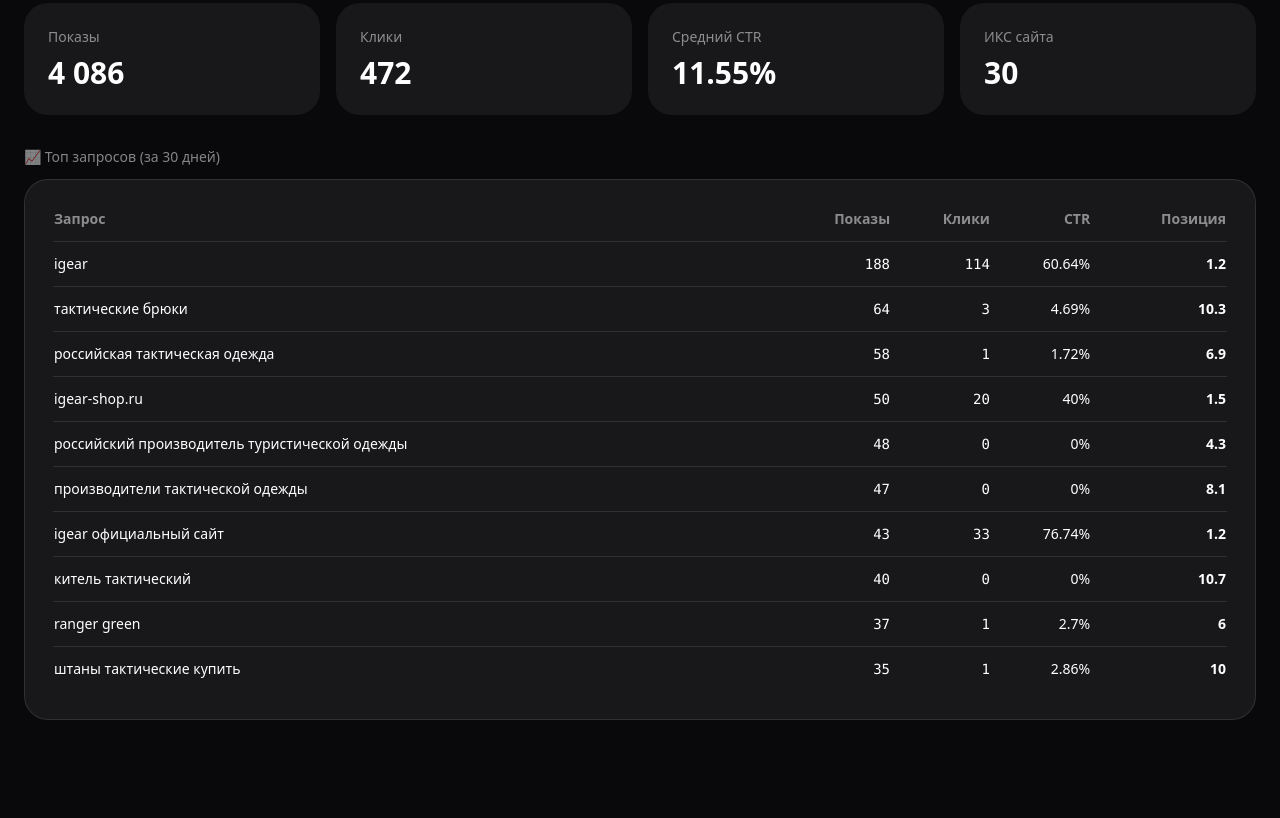
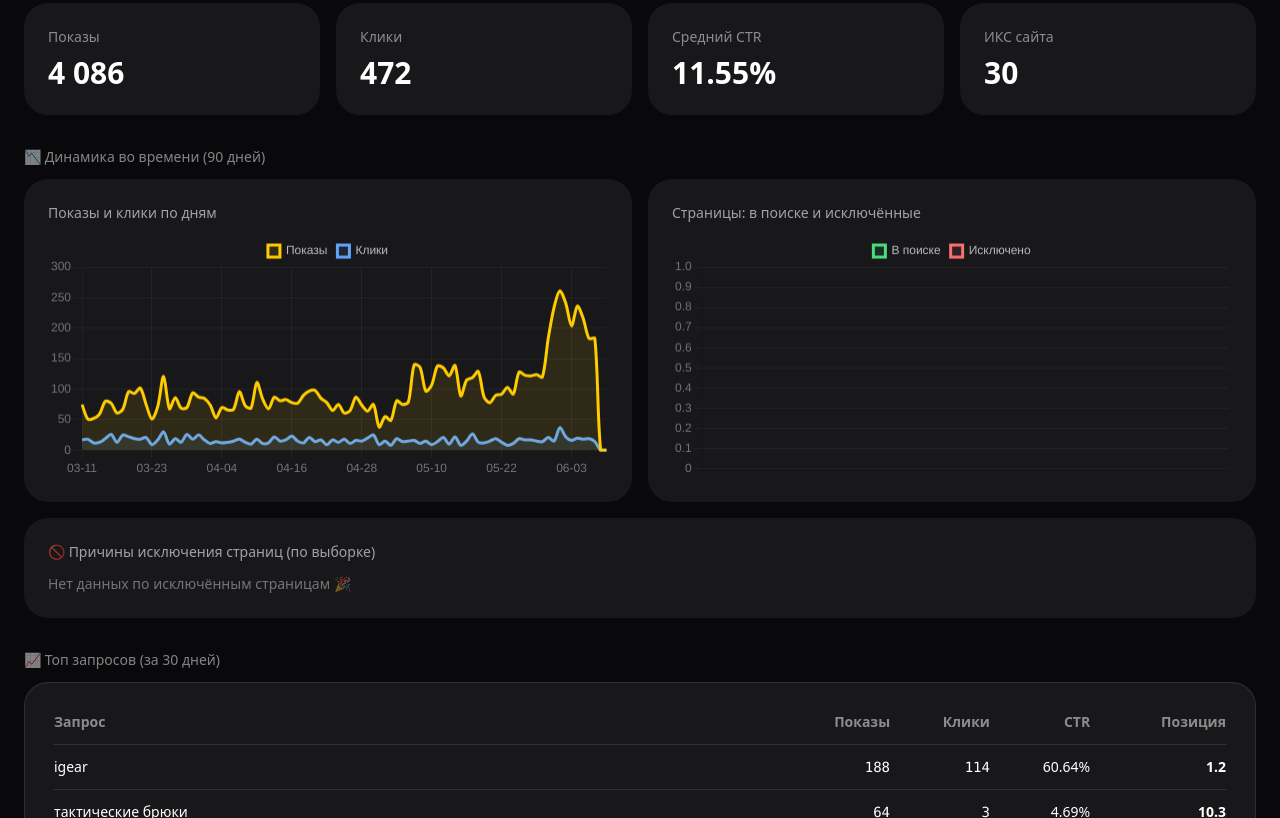
Before and after one commit to seomarsel/webmaster-dashboard, a plain HTML site: page dashboard.html in a window 1280 px wide. Shown: the part 698-1516 px from the top of the page. Before the commit the page ends 1450 px from the top, so only its background shows below. Drawn offline with nearby package versions, Linux system fonts and the light colour scheme.

Commit message:
Update dashboard.html

```diff
--- a/dashboard.html
+++ b/dashboard.html
@@ -5,6 +5,7 @@
     <meta name="viewport" content="width=device-width, initial-scale=1.0">
     <title>Дашборд • Яндекс.Вебмастер</title>
     <script src="https://cdn.tailwindcss.com"></script>
+    <script src="https://cdn.jsdelivr.net/npm/chart.js"></script>
     <style>
         @keyframes spin { to { transform: rotate(360deg); } }
         .spinning { animation: spin 0.8s linear infinite; display: inline-block; }
@@ -61,6 +62,23 @@
             <div class="bg-zinc-900 rounded-3xl p-6"><div class="text-white/50 text-sm">ИКС сайта</div><div id="mSqi" class="text-3xl font-semibold mt-2">—</div></div>
         </div>
 
+        <!-- ДИНАМИКА ВО ВРЕМЕНИ -->
+        <h2 class="text-white/50 text-sm font-medium mb-3">📉 Динамика во времени (90 дней)</h2>
+        <div class="grid md:grid-cols-2 gap-4 mb-4">
+            <div class="bg-zinc-900 rounded-3xl p-6">
+                <div class="text-sm text-white/60 mb-3">Показы и клики по дням</div>
+                <canvas id="chartTraffic" height="130"></canvas>
+            </div>
+            <div class="bg-zinc-900 rounded-3xl p-6">
+                <div class="text-sm text-white/60 mb-3">Страницы: в поиске и исключённые</div>
+                <canvas id="chartIndex" height="130"></canvas>
+            </div>
+        </div>
+        <div class="bg-zinc-900 rounded-3xl p-6 mb-8">
+            <div class="text-sm text-white/60 mb-3">🚫 Причины исключения страниц (по выборке)</div>
+            <div id="excludedReasons" class="space-y-3"></div>
+        </div>
+
         <!-- МЕТРИКА -->
         <div id="metrikaBlock" class="hidden">
             <h2 class="text-white/50 text-sm font-medium mb-3">📊 Метрика (за 30 дней)</h2>
@@ -94,6 +112,16 @@
 
     <script>
         let HISTORY = [];
+        let chartTraffic = null, chartIndex = null;
+        const chartOpts = {
+            responsive: true,
+            interaction: { intersect: false, mode: 'index' },
+            plugins: { legend: { labels: { color: 'rgba(255,255,255,0.7)', boxWidth: 12 } } },
+            scales: {
+                x: { ticks: { color: 'rgba(255,255,255,0.4)', maxTicksLimit: 8 }, grid: { color: 'rgba(255,255,255,0.05)' } },
+                y: { ticks: { color: 'rgba(255,255,255,0.4)' }, grid: { color: 'rgba(255,255,255,0.05)' }, beginAtZero: true }
+            }
+        };
 
         async function loadData() {
             const icon = document.getElementById('refreshIcon');
@@ -115,8 +143,7 @@
         function setPreset(days) {
             if (!HISTORY.length) return;
             const last = HISTORY[HISTORY.length - 1].date;
-            const lastDate = new Date(last);
-            const fromDate = new Date(lastDate);
+            const fromDate = new Date(last);
             fromDate.setDate(fromDate.getDate() - (days - 1));
             document.getElementById('dateTo').value = last;
             document.getElementById('dateFrom').value = fromDate.toISOString().slice(0, 10);
@@ -137,11 +164,57 @@
             document.getElementById('periodLabel').innerText = from && to ? `(${from} — ${to})` : '';
         }
 
+        function renderTrafficChart(hist) {
+            if (chartTraffic) chartTraffic.destroy();
+            chartTraffic = new Chart(document.getElementById('chartTraffic'), {
+                type: 'line',
+                data: {
+                    labels: hist.map(d => d.date.slice(5)),
+                    datasets: [
+                        { label: 'Показы', data: hist.map(d => d.shows), borderColor: '#FFCC00', backgroundColor: 'rgba(255,204,0,0.1)', tension: 0.3, fill: true, pointRadius: 0 },
+                        { label: 'Клики', data: hist.map(d => d.clicks), borderColor: '#60a5fa', backgroundColor: 'rgba(96,165,250,0.1)', tension: 0.3, fill: true, pointRadius: 0 }
+                    ]
+                },
+                options: chartOpts
+            });
+        }
+
+        function renderIndexChart(inSearch, excluded) {
+            if (chartIndex) chartIndex.destroy();
+            const byDate = {};
+            inSearch.forEach(d => { byDate[d.date] = byDate[d.date] || {}; byDate[d.date].inS = d.value; });
+            excluded.forEach(d => { byDate[d.date] = byDate[d.date] || {}; byDate[d.date].ex = d.value; });
+            const dates = Object.keys(byDate).sort();
+            chartIndex = new Chart(document.getElementById('chartIndex'), {
+                type: 'line',
+                data: {
+                    labels: dates.map(d => d.slice(5)),
+                    datasets: [
+                        { label: 'В поиске', data: dates.map(d => byDate[d].inS ?? null), borderColor: '#4ade80', backgroundColor: 'rgba(74,222,128,0.1)', tension: 0.3, fill: true, pointRadius: 0, spanGaps: true },
+                        { label: 'Исключено', data: dates.map(d => byDate[d].ex ?? null), borderColor: '#f87171', backgroundColor: 'rgba(248,113,113,0.1)', tension: 0.3, fill: true, pointRadius: 0, spanGaps: true }
+                    ]
+                },
+                options: chartOpts
+            });
+        }
+
+        function renderExcludedReasons(reasons) {
+            const el = document.getElementById('excludedReasons');
+            if (!reasons.length) { el.innerHTML = '<div class="text-white/40 text-sm">Нет данных по исключённым страницам 🎉</div>'; return; }
+            const max = Math.max(...reasons.map(r => r.count));
+            el.innerHTML = reasons.map(r => `
+                <div>
+                    <div class="flex justify-between text-sm mb-1"><span>${r.reason_ru}</span><span class="text-white/50">${r.count}</span></div>
+                    <div class="h-2 bg-white/5 rounded-full overflow-hidden"><div class="h-full bg-red-400/70 rounded-full" style="width: ${Math.round(r.count / max * 100)}%"></div></div>
+                </div>
+            `).join('');
+        }
+
         function render(data) {
             document.getElementById('siteName').innerText = data.site || 'Вебмастер';
             document.getElementById('updated').innerText = 'Обновлено: ' + (data.updated || '—');
 
-            // --- Здоровье сайта ---
+            // --- Здоровье ---
             const health = data.health || {};
             const c = health.counts || {};
             const fatal = (c.FATAL || 0) + (c.CRITICAL || 0);
@@ -181,26 +254,28 @@
                     <span class="text-white/50">URL: ${(m.urls||0).toLocaleString('ru')} · Ошибки: ${m.errors||0}</span>
                 </div>`).join('');
 
-            // --- Поиск с выбором даты ---
+            // --- Поиск + дата ---
             HISTORY = data.history || [];
             if (HISTORY.length) {
                 document.getElementById('dateControls').classList.remove('hidden');
                 const minD = HISTORY[0].date, maxD = HISTORY[HISTORY.length - 1].date;
-                ['dateFrom', 'dateTo'].forEach(id => {
-                    const el = document.getElementById(id);
-                    el.min = minD; el.max = maxD;
-                });
+                ['dateFrom', 'dateTo'].forEach(id => { const el = document.getElementById(id); el.min = minD; el.max = maxD; });
                 setPreset(30);
             } else {
                 document.getElementById('dateControls').classList.add('hidden');
-                const queries = data.queries || [];
-                const shows = queries.reduce((s, q) => s + (q.shows || 0), 0);
-                const clicks = queries.reduce((s, q) => s + (q.clicks || 0), 0);
+                const q = data.queries || [];
+                const shows = q.reduce((s, x) => s + (x.shows || 0), 0);
+                const clicks = q.reduce((s, x) => s + (x.clicks || 0), 0);
                 document.getElementById('mShows').innerText = shows.toLocaleString('ru');
                 document.getElementById('mClicks').innerText = clicks.toLocaleString('ru');
                 document.getElementById('mCtr').innerText = (shows ? (clicks / shows * 100).toFixed(2) : '0') + '%';
             }
             document.getElementById('mSqi').innerText = data.sqi ?? '—';
+
+            // --- Графики динамики ---
+            renderTrafficChart(HISTORY);
+            renderIndexChart(data.pages_in_search || [], data.pages_excluded || []);
+            renderExcludedReasons(data.excluded_reasons || []);
 
             // --- Метрика ---
             const m = data.metrika || {};
```
